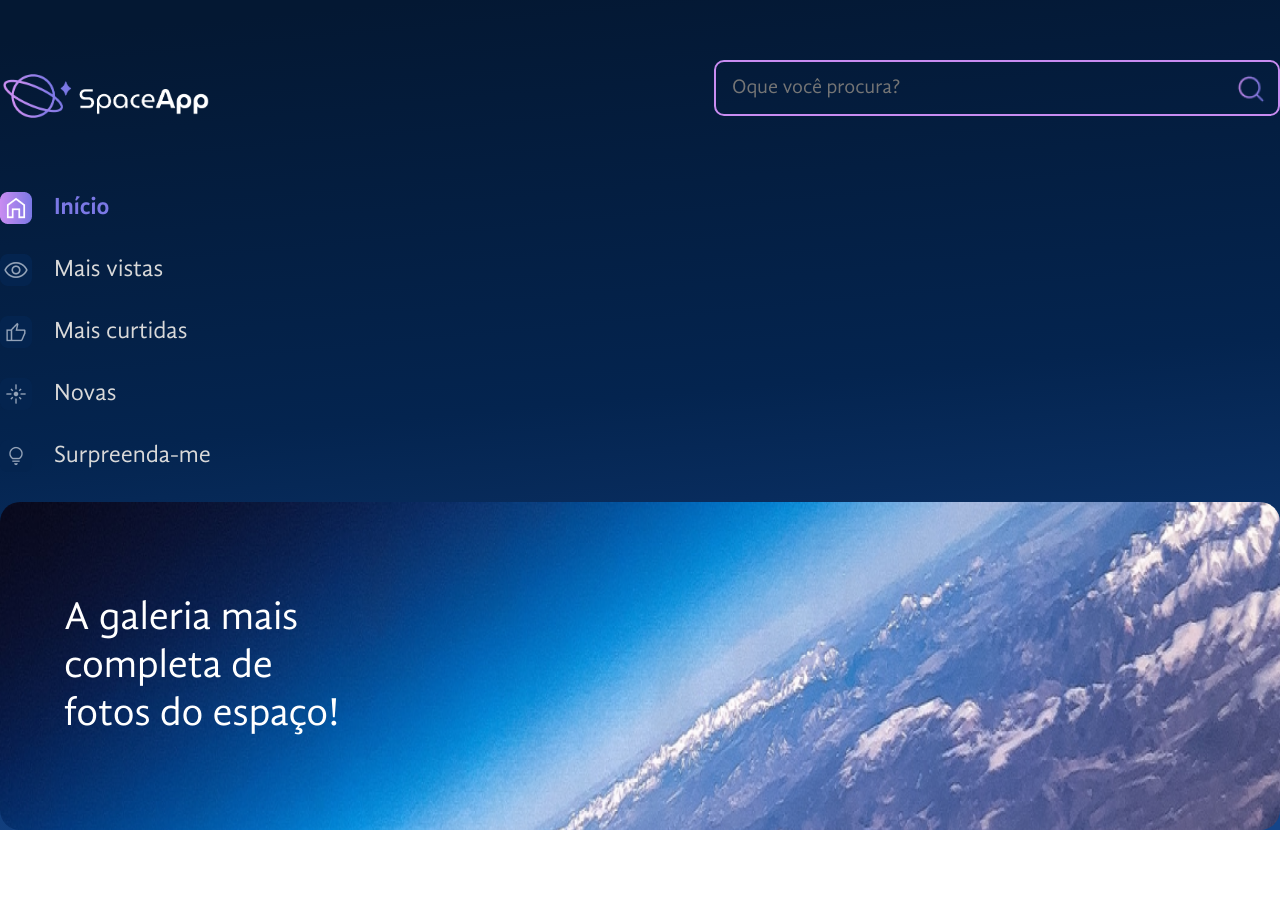
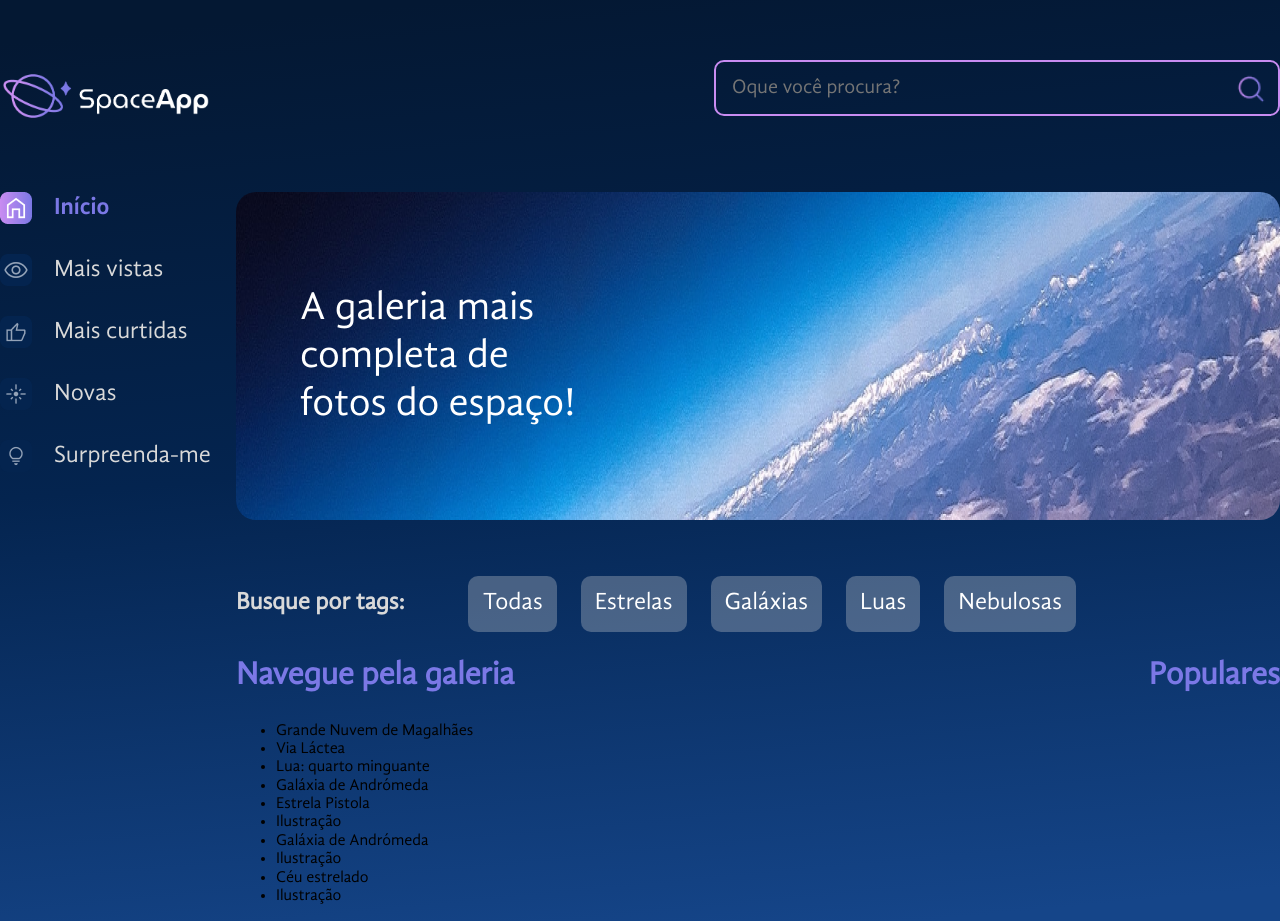
Before and after one commit to Edulira17/Space-app, a React (Vite) app: page / in a window 1280 px wide. Before the commit the page ends 830 px from the top, so only its background shows below. Built offline with nearby package versions, Linux system fonts and the light colour scheme.

Commit message:
Estilizando o componente Tags

```diff
--- a/src/App.jsx
+++ b/src/App.jsx
@@ -8,6 +8,10 @@ import Aside from "./components/Aside"
 import Banner from "./components/Banner"
 
 import bannerBackground from './assets/banner.png'
+import Galeria from "./components/Galeria"
+
+import fotos from './fotos.json'
+import { useState } from "react"
 
 // Background Gradient:
 const FundoGradient = styled.div`
@@ -16,16 +20,41 @@ const FundoGradient = styled.div`
   min-height: 100vh;
 `
 
-function App() {
+const AppContainer = styled.div`
+  width: 1440px;
+  margin: 0 auto;
+  max-width: 100%;
+
+`
+
+const MainContainer = styled.main`
+  display: flex;
+  gap: 24px;
+  max-width: 100%;
+`
+
+const ConteudoGaleria = styled.section`
+  display: flex;
+  flex-direction: column;
+  flex-grow: 1;
+`
+
+const App = () => {
+  const [fotosGaleria, setFotosGaleria] = useState(fotos)
+
   return (
     <FundoGradient>
       <EstilosGlobais />
-      <Cabecalho />
-      <Aside />
-      <Banner
-        backgroundImage={bannerBackground}
-        texto="A galeria mais completa de fotos do espaço!"
-      />
+      <AppContainer>
+        <Cabecalho />
+        <MainContainer>
+          <Aside />
+          <ConteudoGaleria>
+            <Banner backgroundImage={bannerBackground} texto="A galeria mais completa de fotos do espaço!" />
+            <Galeria fotos={fotosGaleria}/>
+          </ConteudoGaleria>
+        </MainContainer>
+      </AppContainer>
     </FundoGradient>
   )
 }
--- a/src/components/Banner/index.jsx
+++ b/src/components/Banner/index.jsx
@@ -2,15 +2,15 @@ import { styled } from "styled-components"
 
 const FigureEstilizada = styled.figure`
     background-image: ${props => `url(${props.$backgroundImage})`};
+    background-size: cover;
+    background-repeat: no-repeat;
     flex-grow: 1;
-    background-repeat: no-repeat;
     display: flex;
     align-items: center;
     min-height: 328px;
     margin: 0;
     border-radius: 20px;
     max-width: 100%;
-    background-size: cover;
 `
 
 const TituloEstilizado = styled.h1`
@@ -22,10 +22,12 @@ const TituloEstilizado = styled.h1`
     padding: 0 64px;
 `
 
-const Banner = ({texto, backgroundImage}) => {
-    return (<FigureEstilizada $backgroundImage={backgroundImage}>
-        <TituloEstilizado>{texto}</TituloEstilizado>
-    </FigureEstilizada>)
+const Banner = ({ texto, backgroundImage }) => {
+    return (
+        <FigureEstilizada $backgroundImage={backgroundImage}>
+            <TituloEstilizado>{texto}</TituloEstilizado>
+        </FigureEstilizada>
+    )
 }
 
 export default Banner
--- /dev/null
+++ b/src/components/Galeria/Populares/index.jsx
@@ -0,0 +1,9 @@
+import Titulo from "../../Titulo"
+
+const Populares = () => {
+  return (
+    <Titulo $align="center">Populares</Titulo>
+  )
+}
+
+export default Populares
--- /dev/null
+++ b/src/components/Galeria/Tags/index.jsx
@@ -0,0 +1,51 @@
+import styled from 'styled-components'
+
+import tags from './tags.json'
+
+const ContainerTags = styled.section`
+    display: flex;
+    align-items: center;
+    gap: 64px;
+    margin-top: 56px;
+`
+
+const TagTitulo = styled.h3`
+    color: #d9d9d9;
+    font-size: 24px;
+    margin: 0;
+`
+
+const Tag = styled.button`
+    color: #ffff;
+    background:rgba(217, 217, 217, 0.3);
+    border: 2px solid transparent;
+    padding: 12px;
+    border-radius: 10px;
+    cursor: pointer;
+    font-size: 24px;
+    transition: background-color 0.3s ease;
+    box-sizing: border-box;
+    &:hover{
+        border-color: #c98cf1;
+    }
+`
+
+const Div = styled.div`
+    display: flex;
+    gap: 24px;
+    justify-content: end;
+`
+
+
+const Tags = () => {
+    return (
+        <ContainerTags>
+            <TagTitulo>Busque por tags:</TagTitulo>
+            <Div>
+                {tags.map(tag => <Tag key={tag.id}>{tag.titulo}</Tag>)}
+            </Div>
+        </ContainerTags>
+    )
+}
+
+export default Tags
--- /dev/null
+++ b/src/components/Galeria/Tags/tags.json
@@ -0,0 +1,22 @@
+[
+    {
+        "id": 0,
+        "titulo": "Todas"
+    },
+    {
+        "id": 1,
+        "titulo": "Estrelas"
+    },
+    {
+        "id": 2,
+        "titulo": "Galáxias"
+    },
+    {
+        "id": 3,
+        "titulo": "Luas"
+    },
+    {
+        "id": 4,
+        "titulo": "Nebulosas"
+    }
+]
--- /dev/null
+++ b/src/components/Galeria/index.jsx
@@ -0,0 +1,33 @@
+import styled from "styled-components"
+
+import Titulo from "../Titulo"
+import Tags from "./Tags"
+import Populares from "./Populares"
+
+
+const GaleriaContainer = styled.div`
+  display: flex;
+`
+
+const SectionFluid = styled.section`
+  flex-grow: 1;
+`
+
+const Galeria = ({ fotos = [] }) => {
+  return (
+    <>
+      <Tags />
+      <GaleriaContainer>
+        <SectionFluid>
+          <Titulo>Navegue pela galeria</Titulo>
+          <ul>
+            {fotos.map(foto => <li>{foto.titulo}</li>)}
+          </ul>
+        </SectionFluid>
+        <Populares />
+      </GaleriaContainer>
+    </>
+  )
+}
+
+export default Galeria
--- /dev/null
+++ b/src/components/Titulo/index.jsx
@@ -0,0 +1,9 @@
+import styled from 'styled-components'
+
+const Titulo = styled.h2`
+   color: #7b78e6;
+   font-size: 32px;
+   text-align: ${props => props.$align ? props.$align : 'left'};
+`
+
+export default Titulo
--- /dev/null
+++ b/src/fotos.json
@@ -0,0 +1,72 @@
+[
+  {
+    "titulo": "Grande Nuvem de Magalhães",
+    "fonte": "Alura Space",
+    "path": "/imagens/galeria/foto-1.png",
+    "id": "1",
+    "tagId": 2
+  },
+  {
+    "titulo": "Via Láctea",
+    "fonte": "Alura Space",
+    "path": "/imagens/galeria/foto-2.png",
+    "id": "2",
+    "tagId": 2
+  },
+  {
+    "titulo": "Lua: quarto minguante",
+    "fonte": "Alura Space",
+    "path": "/imagens/galeria/foto-3.png",
+    "id": "3",
+    "tagId": 3
+  },
+  {
+    "titulo": "Galáxia de Andrómeda",
+    "fonte": "Alura Space",
+    "path": "/imagens/galeria/foto-4.png",
+    "id": "4",
+    "tagId": 2
+  },
+  {
+    "titulo": "Estrela Pistola",
+    "fonte": "Alura Space",
+    "path": "/imagens/galeria/foto-5.png",
+    "id": "5",
+    "tagId": 1
+  },
+  {
+    "titulo": "Ilustração",
+    "fonte": "Alura Space",
+    "path": "/imagens/galeria/foto-6.png",
+    "id": "6",
+    "tagId": 4
+  },
+  {
+    "titulo": "Galáxia de Andrómeda",
+    "fonte": "Alura Space",
+    "path": "/imagens/galeria/foto-7.png",
+    "id": "7",
+    "tagId": 2
+  },
+  {
+    "titulo": "Ilustração",
+    "fonte": "Alura Space",
+    "path": "/imagens/galeria/foto-8.png",
+    "id": "8",
+    "tagId": 4
+  },
+  {
+    "titulo": "Céu estrelado",
+    "fonte": "Alura Space",
+    "path": "/imagens/galeria/foto-9.png",
+    "id": "9",
+    "tagId": 1
+  },
+  {
+    "titulo": "Ilustração",
+    "fonte": "Alura Space",
+    "path": "/imagens/galeria/foto-10.png",
+    "id": "10",
+    "tagId": 1
+  }
+]
```
